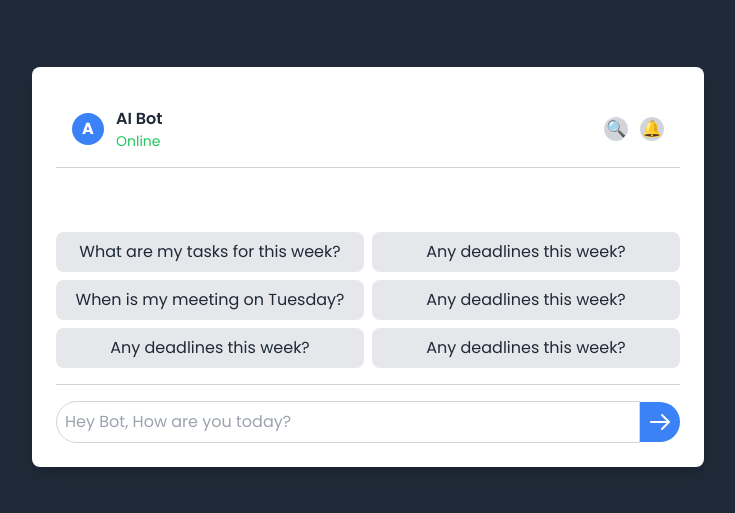
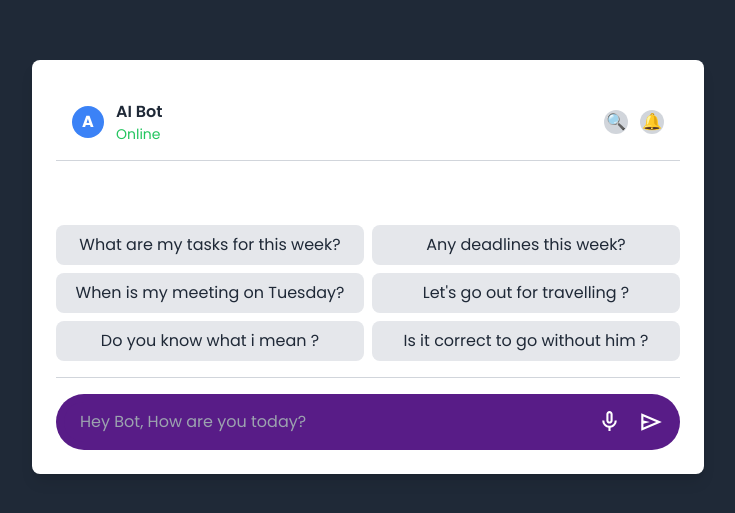
Before and after one commit to suraksha011/Headstarter_Hackthon-Week1, a React (Vite) app: page /chatpage in a window 1280 px wide. Shown: the part 133-646 px from the top of the page, without its empty margins (272-1007 px from the left). Built offline with nearby package versions, Linux system fonts and the light colour scheme; a web font is replaced by a local one.

Commit message:
working on final page

```diff
--- a/src/components/Button.jsx
+++ b/src/components/Button.jsx
@@ -2,7 +2,7 @@ import React from "react";
 
 const Button = ({ text, children }) => {
   return (
-    <button className="w-fit flex gap-4 items-center px-4 py-2 bg-purple-600 text-white rounded-md shadow-md shadow-black hover:gap-6 transition duration-600">
+    <button className="w-full flex gap-4 items-center px-4 py-2 bg-purple-600 text-white rounded-md shadow-md shadow-black hover:gap-6 transition duration-600">
       <span className="max-sm:text-sm max-md:text-md text-lg">{text}</span>
       <span className="max-sm:text-sm max-md:text-md text-lg">{children}</span>
     </button>
--- /dev/null
+++ b/src/data/index.js
@@ -0,0 +1,10 @@
+const suggestedResponses = [
+  "What are my tasks for this week?",
+  "Any deadlines this week?",
+  "When is my meeting on Tuesday?",
+  "Let's go out for travelling ?",
+  "Do you know what i mean ?",
+  "Is it correct to go without him ?",
+];
+
+export default suggestedResponses;
--- a/src/pages/ChatPage.jsx
+++ b/src/pages/ChatPage.jsx
@@ -1,48 +1,42 @@
-import { useState } from 'react';
-import { useNavigate } from 'react-router-dom';
+import { useState } from "react";
+import { useNavigate } from "react-router-dom";
+import suggestedResponses from "../data";
 
 const ChatPage = () => {
-  const [input, setInput] = useState('');
+  const [input, setInput] = useState("");
   const navigate = useNavigate();
 
-  const suggestedResponses = [
-    "What are my tasks for this week?",
-    "Any deadlines this week?",
-    "When is my meeting on Tuesday?",
-    "Any deadlines this week?",
-    "Any deadlines this week?",
-    "Any deadlines this week?",
-  ];
-
   const sendMessage = (message) => {
-    if (message.trim() !== '') {
-      navigate('/finalpage', { state: { message } });
-      setInput('');
+    if (message.trim() !== "") {
+      navigate("/finalpage", { state: { message } });
+      setInput("");
     }
   };
 
   return (
     <div className="flex justify-center items-center min-h-screen bg-gray-800 overflow-hidden">
       <div className="bg-white p-6 rounded-lg shadow-lg w-full max-w-2xl flex flex-col">
-        {/* Header */}
         <div className="flex items-center justify-between p-4 border-b border-gray-300">
           <div className="flex items-center">
-            <div className="h-8 w-8 bg-blue-500 rounded-full flex items-center justify-center text-white font-bold">A</div>
+            <div className="h-8 w-8 bg-blue-500 rounded-full flex items-center justify-center text-white font-bold">
+              A
+            </div>
             <div className="ml-3">
               <div className="font-semibold text-gray-800">AI Bot</div>
               <div className="text-sm text-green-500">Online</div>
             </div>
           </div>
           <div className="flex items-center space-x-3">
-            <div className="h-6 w-6 bg-gray-300 rounded-full flex items-center justify-center text-gray-600">&#x1F50D;</div>
-            <div className="h-6 w-6 bg-gray-300 rounded-full flex items-center justify-center text-gray-600">&#x1F514;</div>
+            <div className="h-6 w-6 bg-gray-300 rounded-full flex items-center justify-center text-gray-600">
+              &#x1F50D;
+            </div>
+            <div className="h-6 w-6 bg-gray-300 rounded-full flex items-center justify-center text-gray-600">
+              &#x1F514;
+            </div>
           </div>
         </div>
 
-        {/* Messages Display Area */}
-        <div className="flex-1 overflow-y-auto my-4 p-4">
-          {/* Static messages if needed */}
-        </div>
+        <div className="flex-1 overflow-y-auto my-4 p-4"></div>
 
         {/* Suggested Responses */}
         <div className="grid grid-cols-2 gap-2 mb-4">
@@ -50,7 +44,7 @@ const ChatPage = () => {
             <button
               key={index}
               className="bg-gray-200 p-2 rounded-lg text-gray-800 hover:bg-gray-300"
-              onClick={() => sendMessage(response)}
+              onClick={() => setInput(response)}
             >
               {response}
             </button>
@@ -59,27 +53,40 @@ const ChatPage = () => {
 
         {/* Input Area */}
         <div className="flex items-center border-t border-gray-300 pt-4">
+          <button className="w-full flex justify-around pr-4 items-center p-2 rounded-full bg-purple-900 hover:bg-black">
             <input
               type="text"
-            className="flex-1 border border-gray-300 rounded-l-full p-2 focus:outline-none focus:ring-2 focus:ring-blue-500"
+              className="flex-1 rounded-l-full py-2 px-4 focus:outline-none bg-inherit text-white"
               value={input}
               onChange={(e) => setInput(e.target.value)}
-            onKeyPress={(e) => e.key === 'Enter' && sendMessage(input)}
+              onKeyPress={(e) => e.key === "Enter" && sendMessage(input)}
               placeholder="Hey Bot, How are you today?"
             />
-          <button
-            className="bg-blue-500 text-white p-2 rounded-r-full hover:bg-blue-600"
-            onClick={() => sendMessage(input)}
+            <div className="flex gap-4">
+              <svg
+                xmlns="http://www.w3.org/2000/svg"
+                height="25px"
+                viewBox="0 -960 960 960"
+                width="25px"
+                fill="white"
               >
+                <path
+                  d="M480-400q-50 0-85-35t-35-85v-240q0-50 35-85t85-35q50 0
+              85 35t35 85v240q0 50-35 85t-85 35Zm0-240Zm-40 520v-123q-104-14-172-93t-68-184h80q0
+               83 58.5 141.5T480-320q83 0 141.5-58.5T680-520h80q0 105-68 184t-172 93v123h-80Zm40-360q17
+               0 28.5-11.5T520-520v-240q0-17-11.5-28.5T480-800q-17 0-28.5 11.5T440-760v240q0 17 11.5 28.5T480-480Z"
+                />
+              </svg>
               <svg
-              className="h-6 w-6"
-              fill="none"
-              stroke="currentColor"
-              viewBox="0 0 24 24"
                 xmlns="http://www.w3.org/2000/svg"
+                height="26px"
+                viewBox="0 -960 960 960"
+                width="26px"
+                fill="white"
               >
-              <path strokeLinecap="round" strokeLinejoin="round" strokeWidth="2" d="M14 5l7 7m0 0l-7 7m7-7H3"></path>
+                <path d="M120-160v-640l760 320-760 320Zm80-120 474-200-474-200v140l240 60-240 60v140Zm0 0v-400 400Z" />
               </svg>
+            </div>
           </button>
         </div>
       </div>
```
Lines whose indentation alone changed are shown as unchanged.
